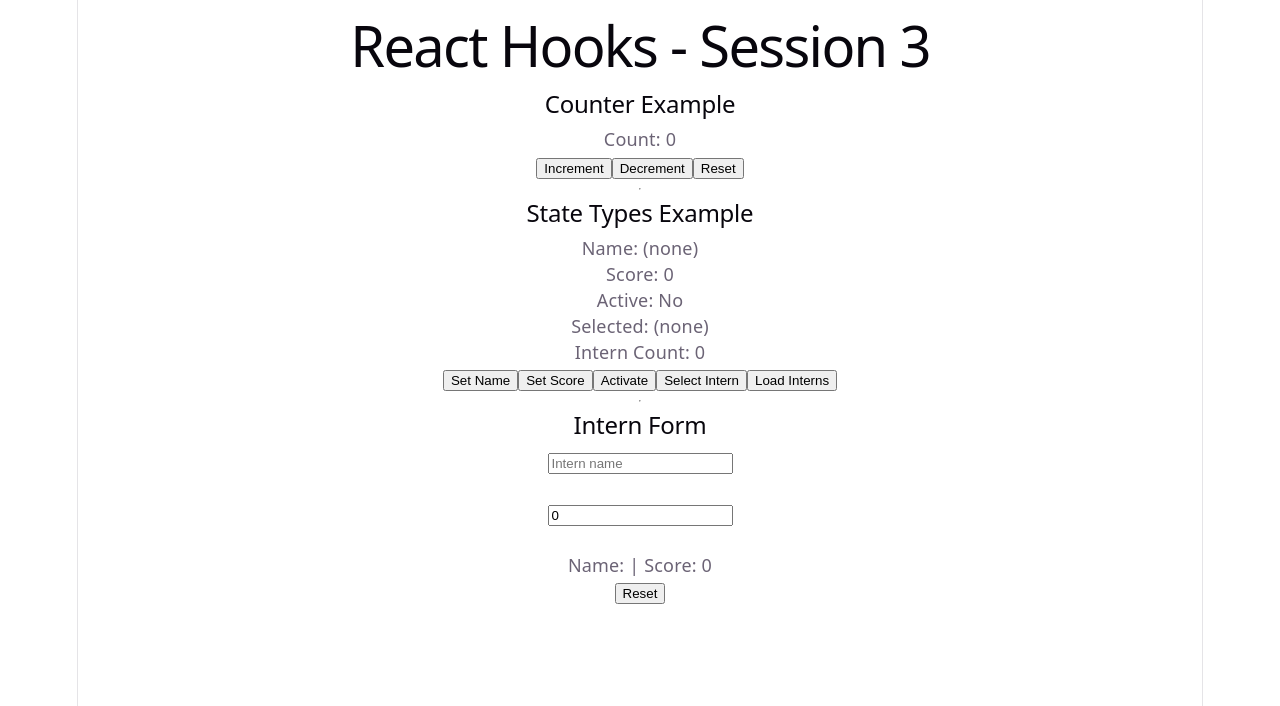
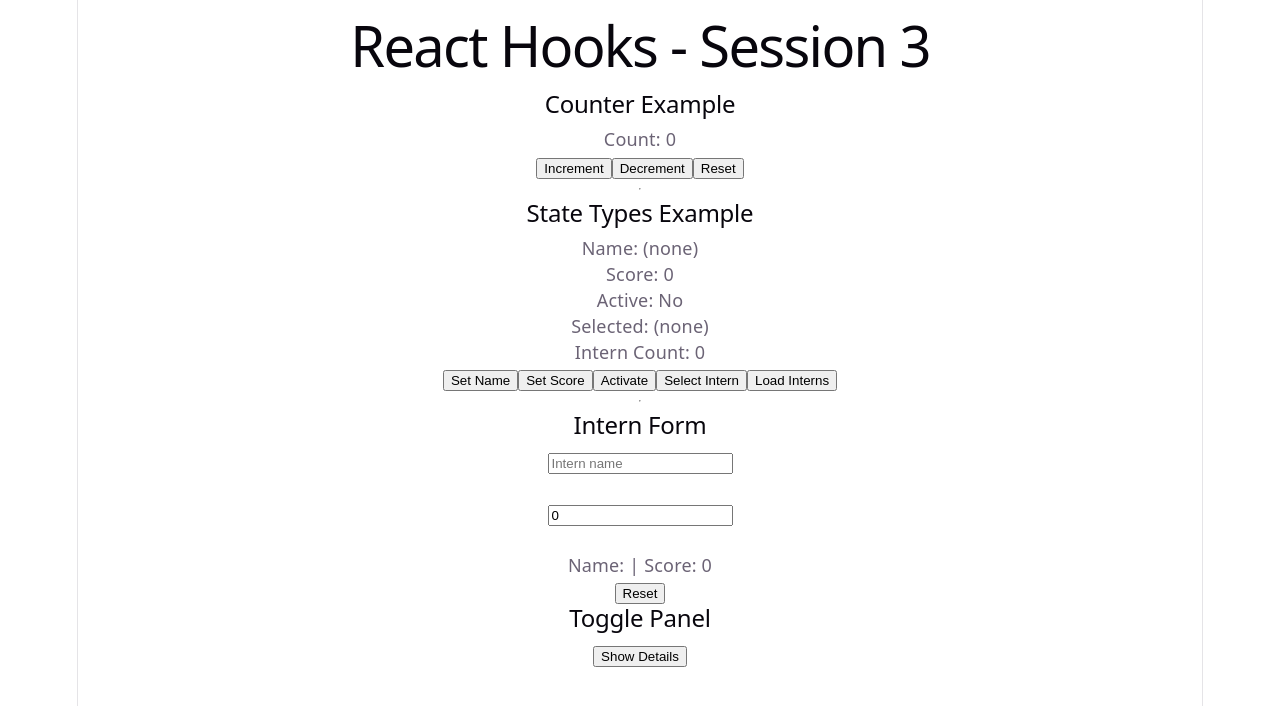
Before and after one commit to Josemafita-L/js-training, a React (Vite) app in the folder react/react/session3/: page / in a window 1280 px wide. Shown: the top 706 px of the page. Built offline with nearby package versions, Linux system fonts and the light colour scheme.

Commit message:
react/session3: toggle pattern

```diff
--- a/react/react/session3/src/App.tsx
+++ b/react/react/session3/src/App.tsx
@@ -2,7 +2,7 @@
 import Counter from './Counter'
 import StateTypes from './StateTypes'
 import InternForm from "./InternForm"
-
+import TogglePanel from "./TogglePanel"
 
 function App() {
   return (
@@ -18,6 +18,7 @@
       <hr />
 
       <InternForm />
+      <TogglePanel />
     </>
   )
 }
--- /dev/null
+++ b/react/react/session3/src/TogglePanel.tsx
@@ -0,0 +1,41 @@
+import { useState } from 'react'
+
+function TogglePanel() {
+  const [isOpen, setIsOpen] = useState<boolean>(false)
+
+  // Functional update:
+  // Using prev => !prev is safer because React always provides the latest
+  // state value. This avoids bugs when multiple state updates are queued
+  // or happen asynchronously. Using setIsOpen(!isOpen) may use a stale
+  // value in those situations.
+  // Both setIsOpen(!isOpen) and setIsOpen(prev => !prev) work here.
+// The functional update is safer because React always passes the
+// latest state value, avoiding stale state issues when multiple
+// updates are queued or happen asynchronously.
+
+  return (
+    <div>
+      <h2>Toggle Panel</h2>
+
+      <button onClick={() => setIsOpen(prev => !prev)}>
+        {isOpen ? 'Hide Details' : 'Show Details'}
+      </button>
+
+      {isOpen && (
+        <div
+          style={{
+            marginTop: '10px',
+            border: '1px solid gray',
+            padding: '10px',
+          }}
+        >
+          <p>Name: Rahul</p>
+          <p>Score: 92</p>
+          <p>Role: Frontend</p>
+        </div>
+      )}
+    </div>
+  )
+}
+
+export default TogglePanel
```
